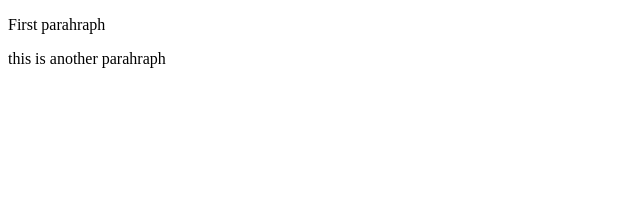
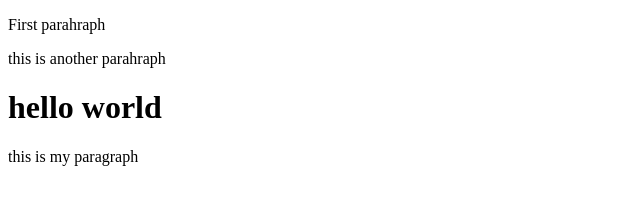
Before and after one commit to youssef-khalifi/git, a plain HTML site: page index.html in a window 1280 px wide. Shown: the whole page, without its empty margins (0-640 px from the left). Drawn offline with Linux system fonts and the light colour scheme.

Commit message:
Update index.html

```diff
--- a/index.html
+++ b/index.html
@@ -8,5 +8,7 @@
     <p>First parahraph</p>
 
     <p>this is another parahraph</p>
+    <h1>hello world</h1>
+    <p>this is my paragraph</p>
 </body>
 </html>
```
